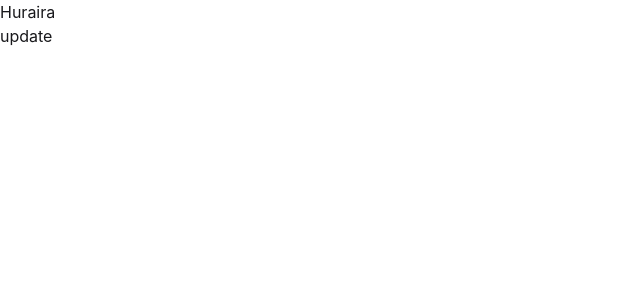
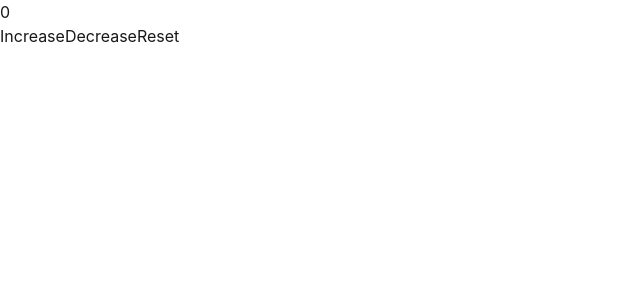
Before and after one commit to abu-huraira-dev-22/React-Practice, a React (Vite) app: page /todo in a window 1280 px wide. Shown: the top 300 px of the page, without its empty margins (0-640 px from the left). Built offline with nearby package versions, Linux system fonts and the light colour scheme.

Commit message:
practice useRef and Reducer

```diff
--- a/src/App.jsx
+++ b/src/App.jsx
@@ -1,5 +1,5 @@
 import React from 'react'
-import Counter from './Practice/Counter'
+// import Counter from './Practice/Counter'
 import ToggleMessage from './Practice/ToggleMessage'
 import UserInput from './Practice/UserInput'
 import Form from './Practice/Form'
@@ -13,6 +13,7 @@ import { Link, Route, Routes } from 'react-router-dom'
 import HabitTracker from './Practice/HabitTracker'
 import Navbar from './Practice/UserContext'
 import Profile from './Practice/Profile'
+import CounterReducer from './Practice/CounterReducer'
 
 const App = () => {
   return (
@@ -36,7 +37,8 @@ const App = () => {
     {/* <Home/> */}
     {/* <HabitTracker/> */}
     {/* <Navbar/> */}
-    <Profile/>
+    {/* <Profile/> */}
+    <CounterReducer/>
     </div>
   )
 }
--- /dev/null
+++ b/src/Practice/CounterReducer.jsx
@@ -0,0 +1,16 @@
+import React, { useReducer } from 'react'
+import counterReducer from './counter'
+
+const CounterReducer = () => {
+    const [count, dispatch] = useReducer(counterReducer,0)
+  return (
+    <div>
+        <h1>{count}</h1>
+      <button onClick={()=>dispatch({type:'increase'})}>Increase</button>
+      <button onClick={()=> dispatch({type: 'decrease'})}>Decrease</button>
+      <button onClick={()=> dispatch({type: 'reset'})}>Reset</button>
+    </div>
+  )
+}
+
+export default CounterReducer
--- a/src/Practice/HabitTracker.jsx
+++ b/src/Practice/HabitTracker.jsx
@@ -1,9 +1,14 @@
-import React, { useState } from "react";
+import React, { useEffect, useRef, useState } from "react";
 import { useLocalStorage } from "./customHook";
 
 const HabitTracker = () => {
+  const inputRef = useRef(null)
   const [habits, setHabit] = useLocalStorage("habits", []);
   const [newHabit, setNewHabit] = useState("");
+
+  useEffect(()=>{
+    inputRef.current.focus()
+  },[])
 
   const addHabit = () => {
     if (newHabit.trim() === "") {
@@ -16,6 +21,7 @@ const HabitTracker = () => {
     };
     setHabit([...habits, newHabits]);
     setNewHabit("");
+    inputRef.current.focus()
   };
 
   const deleteHabit = (id) => {
@@ -38,7 +44,6 @@ const HabitTracker = () => {
       }
     });
     setHabit(updateHabit);
-    console.log("update");
   };
 
   const calculateStreak = (completedDates) => {
@@ -150,6 +155,7 @@ const HabitTracker = () => {
 
         <div className="mb-6 flex gap-2.5">
           <input
+          ref={inputRef}
             type="text"
             placeholder="Enter the habit"
             onChange={(e) => setNewHabit(e.target.value)}
--- /dev/null
+++ b/src/Practice/ThemeContext.jsx
@@ -0,0 +1,21 @@
+import { createContext, useState } from "react";
+
+const ThemeContext = createContext()
+
+export const ThemeProvider = ({children})=>{
+    const [theme, setTheme] = useState('light')
+      const toggleTheme = () => {
+        if (theme === "light") {
+          setTheme("dark");
+        } else {
+          setTheme("light");
+        }
+      };
+    return(
+        <ThemeContext.Provider value = {{theme,setTheme,toggleTheme}}>
+            {children}
+        </ThemeContext.Provider>
+    )
+}
+
+export default ThemeContext
--- a/src/Practice/Todo.jsx
+++ b/src/Practice/Todo.jsx
@@ -1,6 +1,11 @@
-import React, { useState } from "react";
+import React, { useContext, useState } from "react";
+import ThemeContext from "./ThemeContext";
+import { useTheme } from "./useTheme";
 
 const Todo = () => {
+  const { theme, toggleTheme } = useTheme();
+
+
   const [todos, setTodos] = useState([]);
   const [newTask, setNewTask] = useState("");
   const listTask = todos.map((todo, id) => {
@@ -39,7 +44,7 @@ const Todo = () => {
     const updateTask = todos.map((todo) => {
       return todo.id === id ? { ...todo, complete: !todo.complete } : todo;
     });
-    setTodos(updateTask)
+    setTodos(updateTask);
   };
 
   return (
@@ -51,6 +56,7 @@ const Todo = () => {
         placeholder="Add todo"
       />
       <button onClick={addTask}>Add Task</button>
+      <button onClick={toggleTheme}>{theme}</button>
       <ul>{listTask}</ul>
     </div>
   );
--- a/src/Practice/TodoApp.jsx
+++ b/src/Practice/TodoApp.jsx
@@ -1,9 +1,14 @@
-import React, { useEffect, useState } from "react";
+import React, { useEffect, useRef, useState } from "react";
 import TodoItem from "./TodoItem";
 import { Link } from "react-router-dom";
 import { useLocalStorage } from "./customHook";
 
 const TodoApp = () => {
+  const inputRef = useRef(null)
+  useEffect(() => {
+  inputRef.current.focus()
+  }, [])
+
   const [newTask, setNewTask] = useState("");
 
   const [todos, setTodos] = useLocalStorage('todos',[])
@@ -60,7 +65,7 @@ return (
 
 
       <div className="flex gap-3 mb-6">
-        <input
+        <input ref={inputRef}
           className="flex-1 px-4 py-3 rounded-xl bg-gray-800 text-white border border-gray-600 outline-none focus:border-emerald-500 transition"
           type="text"
           placeholder="Enter a new task..."
--- /dev/null
+++ b/src/Practice/counter.js
@@ -0,0 +1,14 @@
+function counterReducer (state,action){
+    if(action.type === 'increase'){
+        return state +1
+    }
+    else if(action.type === 'decrease'){
+        return state -1
+    }
+    else if(action.type === 'reset'){
+        return state = 0
+    }
+    return state
+}
+
+export default counterReducer
--- /dev/null
+++ b/src/Practice/useTheme.jsx
@@ -0,0 +1,7 @@
+import { useContext } from "react"
+import ThemeContext from "./ThemeContext"
+
+export const useTheme =()=>{
+    return useContext(ThemeContext)
+
+}
--- a/src/main.jsx
+++ b/src/main.jsx
@@ -4,11 +4,12 @@ import "./index.css";
 import App from "./App.jsx";
 import { BrowserRouter, Routes } from "react-router-dom";
 import UserContext, { UserProvider } from "./Practice/UserContext.jsx";
+import { ThemeProvider } from "./Practice/ThemeContext.jsx";
 
 createRoot(document.getElementById("root")).render(
-  <UserProvider>
+  <ThemeProvider>
     <BrowserRouter>
       <App />
     </BrowserRouter>
-  </UserProvider>,
+  </ThemeProvider>,
 );
```
